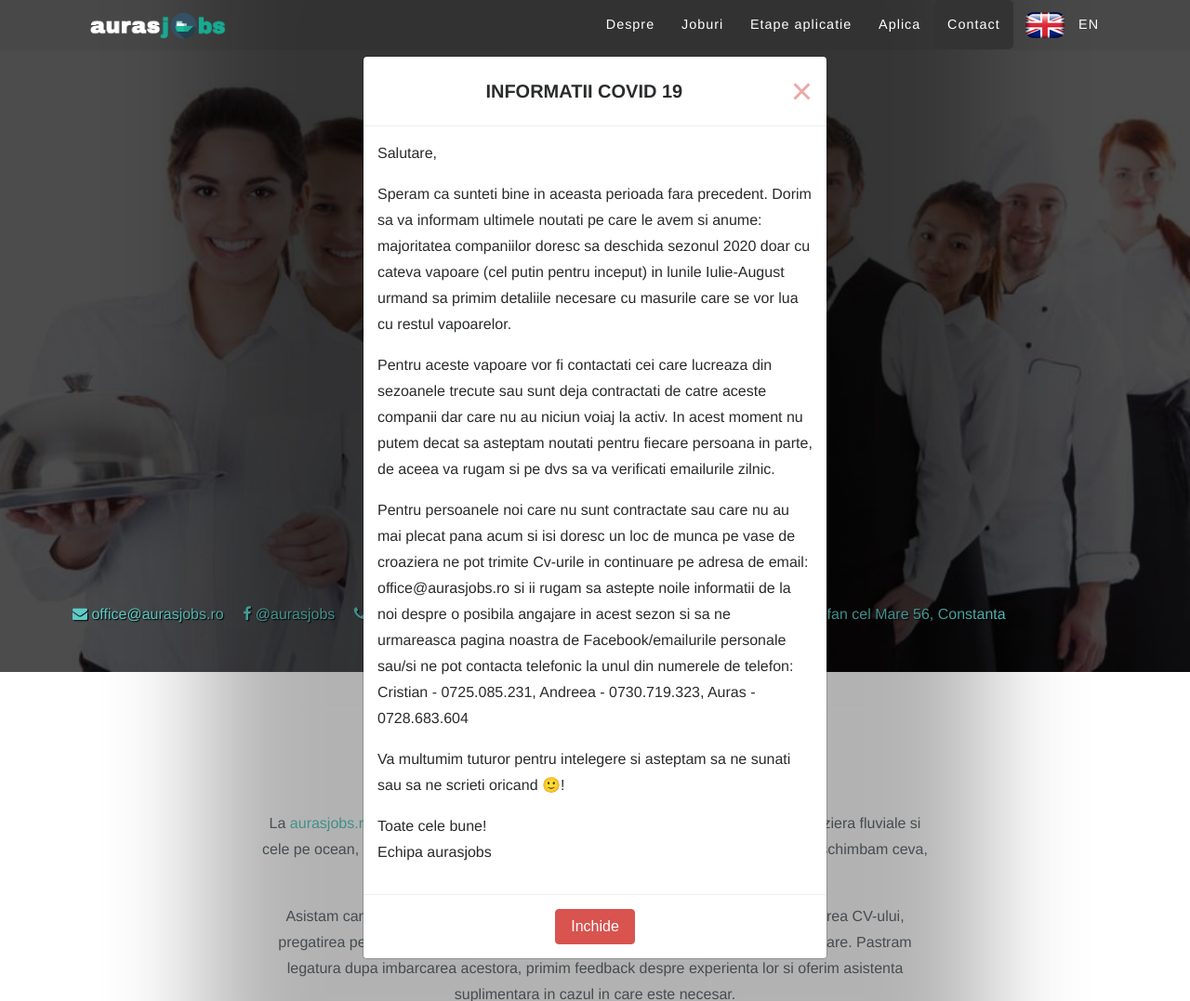
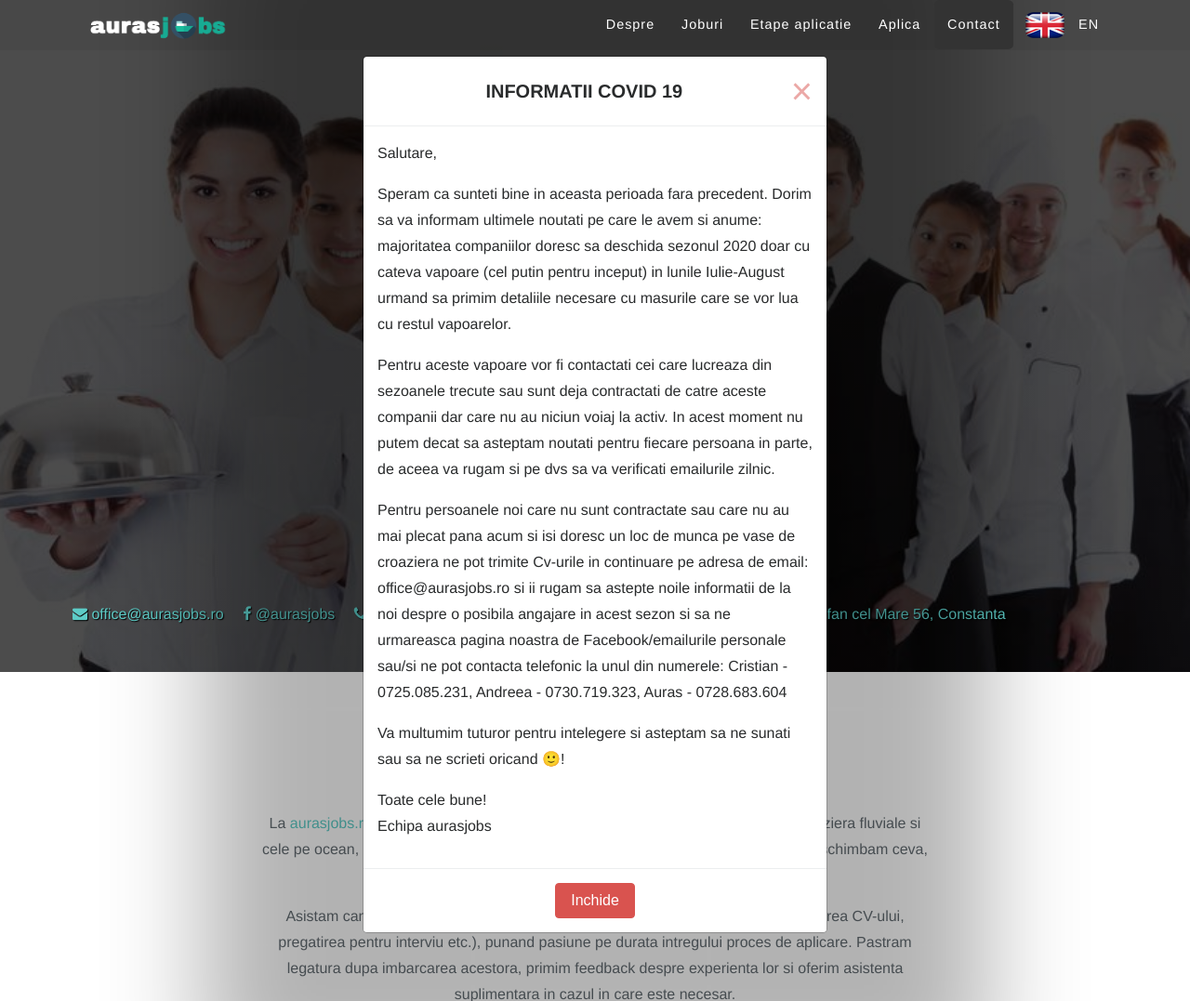
Before and after one commit to cristianCeamatu/aurasjobs.ro, a Laravel app: page / in a window 1280 px wide. Shown: the top 1077 px of the page at 93% size. Run offline with Laravel 8, Linux system fonts and the light colour scheme; settings files or empty folders that the repository lacks are supplied; some libraries are stand-ins or nearby versions.

Commit message:
Edited modal message

```diff
--- a/resources/views/welcome/components/temporaryModal.blade.php
+++ b/resources/views/welcome/components/temporaryModal.blade.php
@@ -23,7 +23,7 @@
             Pentru aceste vapoare vor fi contactati cei care lucreaza din sezoanele trecute sau sunt deja contractati de catre aceste companii dar care nu au niciun voiaj la activ. In acest moment nu putem decat sa asteptam noutati pentru fiecare persoana in parte, de aceea va rugam si pe dvs sa va verificati emailurile zilnic.
           </p>
           <p>
-            Pentru persoanele noi care nu sunt contractate sau care nu au mai plecat pana acum si isi doresc un loc de munca pe vase de croaziera ne pot trimite Cv-urile in continuare pe adresa de email: office@aurasjobs.ro si ii rugam sa astepte noile informatii de la noi despre o posibila angajare in acest sezon si sa ne urmareasca pagina noastra de Facebook/emailurile personale sau/si ne pot contacta telefonic la unul din numerele de telefon: Cristian - 0725.085.231, Andreea - 0730.719.323, Auras - 0728.683.604
+            Pentru persoanele noi care nu sunt contractate sau care nu au mai plecat pana acum si isi doresc un loc de munca pe vase de croaziera ne pot trimite Cv-urile in continuare pe adresa de email: office@aurasjobs.ro si ii rugam sa astepte noile informatii de la noi despre o posibila angajare in acest sezon si sa ne urmareasca pagina noastra de Facebook/emailurile personale sau/si ne pot contacta telefonic la unul din numerele: Cristian - 0725.085.231, Andreea - 0730.719.323, Auras - 0728.683.604
           </p>
           <p>
             Va multumim tuturor pentru intelegere si asteptam sa ne sunati sau sa ne scrieti oricand 🙂!
```
